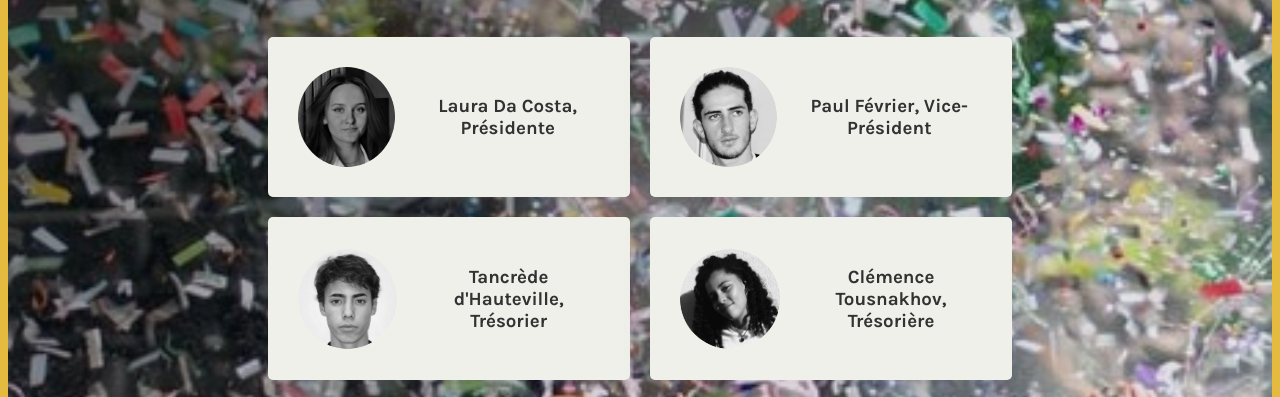
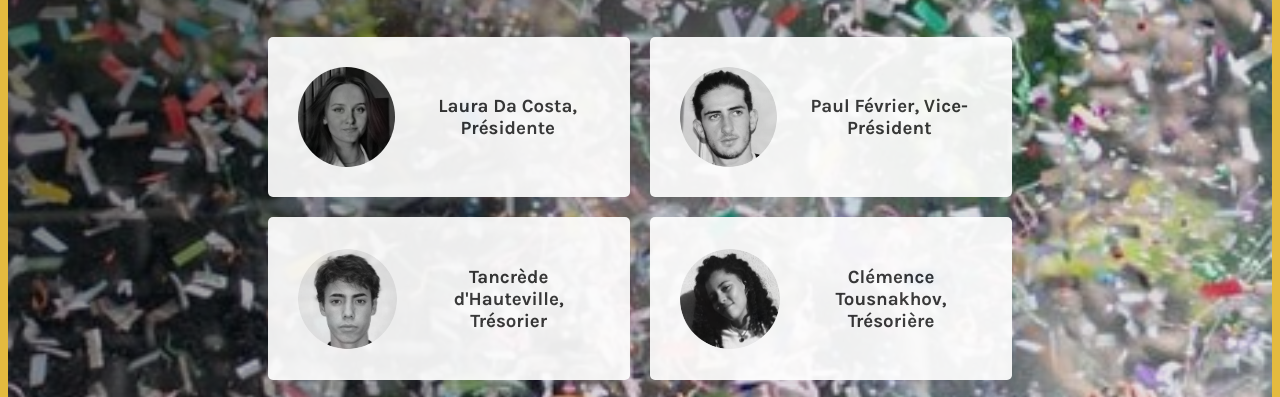
Before and after one commit to elise-budin/bde-dacosta, a plain HTML site: page index.html in a window 1280 px wide. Shown: the part 387-784 px from the top of the page. Drawn offline with Linux system fonts and the light colour scheme; a script that the page names is missing.

Commit message:
Update card.css

```diff
--- a/css/component/card.css
+++ b/css/component/card.css
@@ -2,12 +2,13 @@
 	display: flex;
  	align-items: center;
 	justify-content: space-between;
-	background: rgb(240, 240, 235);
+	background: white;
     padding: 30px;
     border-radius: 5px;
     box-shadow: 0 7px 30px rgba(50,50,95,.1);
     width: 500px;
     margin: 30px auto;
+    opacity: 0.92;
 }
 .card img {
  	width: 100px;
```
